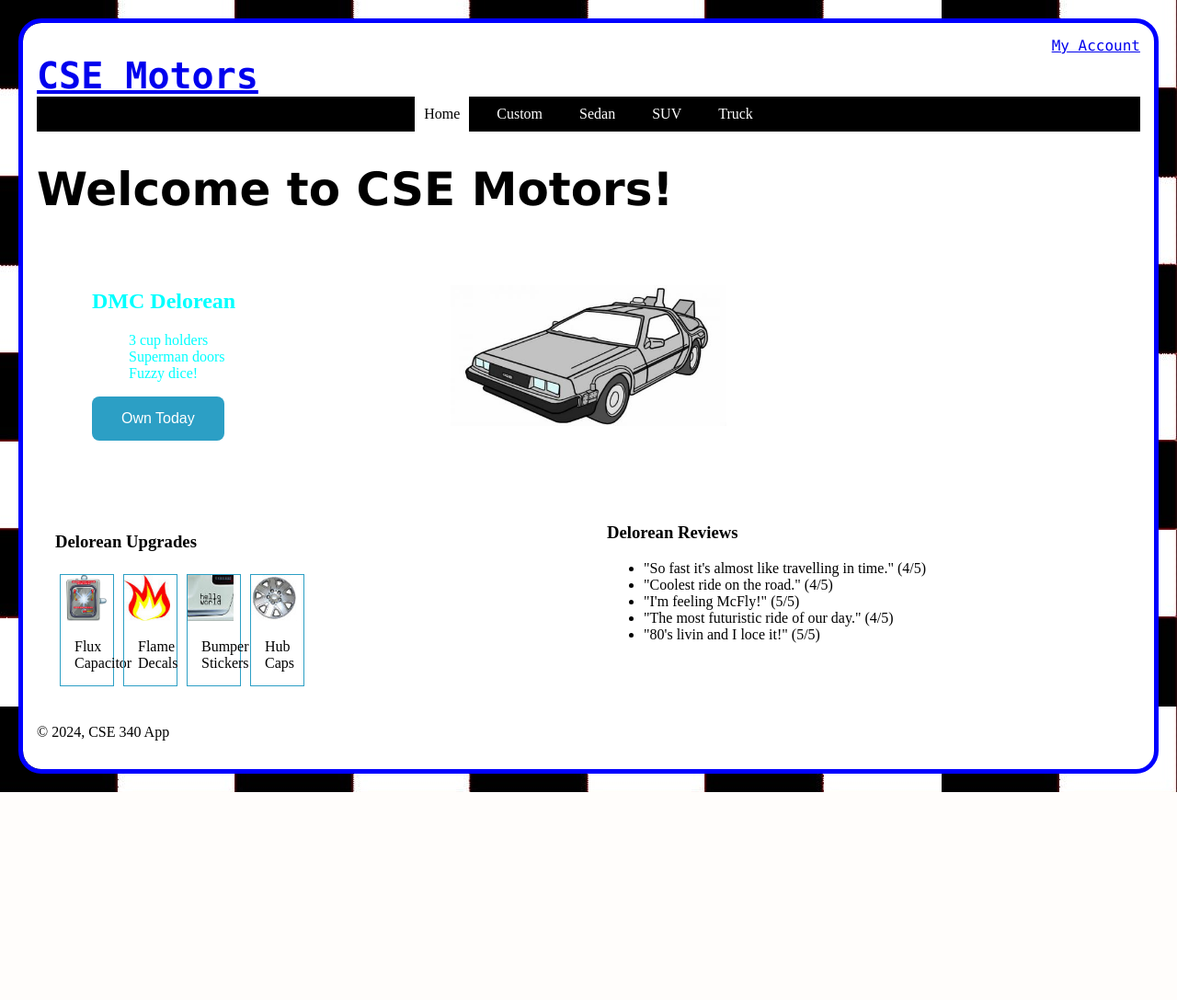
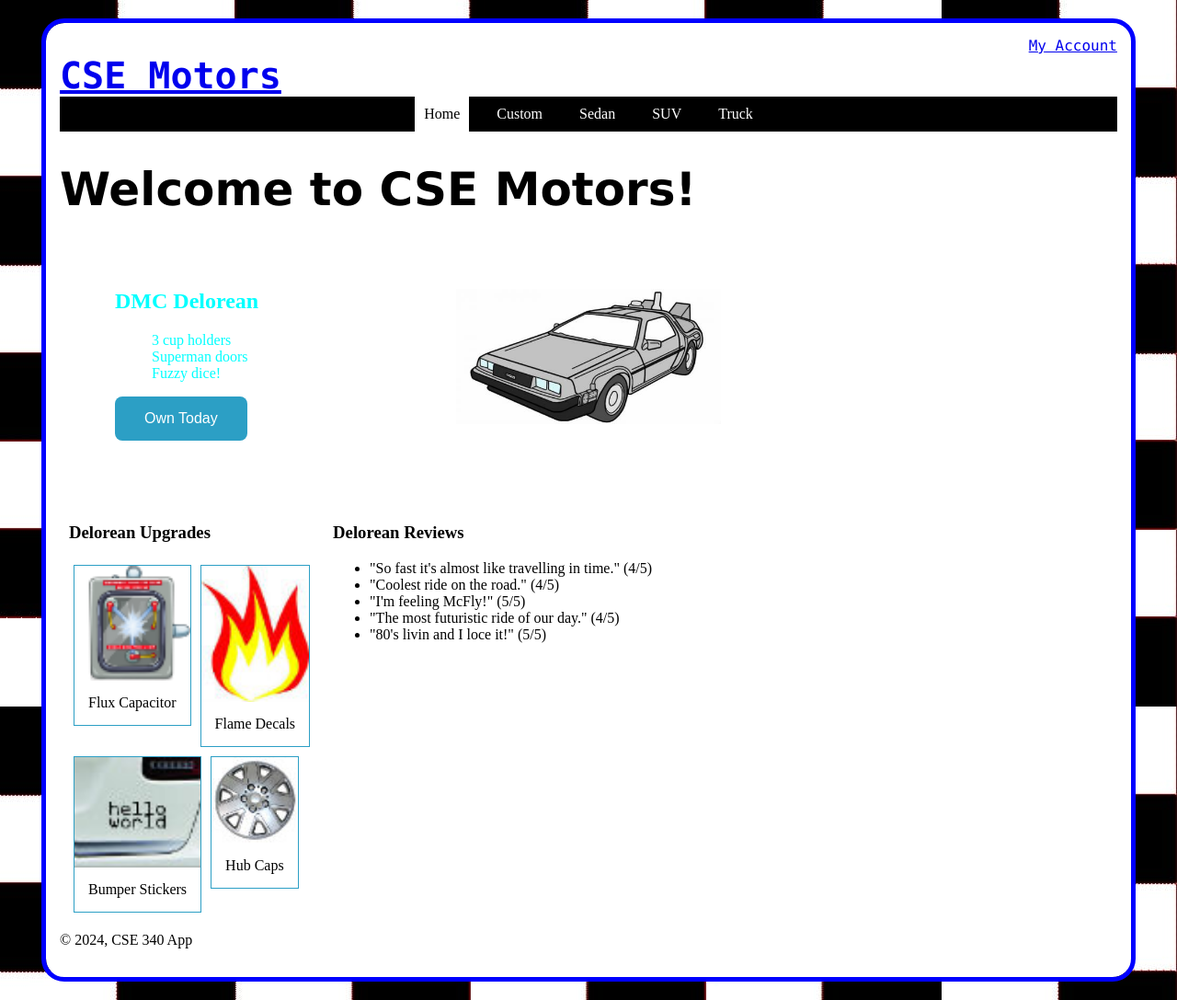
Before and after one commit to jlcrow23/cse340starter, a Node server app: page / in a window 1280 px wide. Shown: the whole page at 92% size. Before the commit the page ends 861 px from the top, so only its background shows below. Run offline with Node 20, Linux system fonts and the light colour scheme; some libraries are stand-ins or nearby versions.

Commit message:
fix look of site

```diff
--- a/public/css/styles.css
+++ b/public/css/styles.css
@@ -1,13 +1,16 @@
 /******* Change Box Model ***************/
 *,
 *:before,
-*:after {
-  box-sizing: content-box;
+* {
+  box-sizing: border-box;
 }
+
+/*total page CSS*/
 html {
   background: url(../images/site/checkerboard.jpg);
   background-size: auto;
 }
+/*header CSS*/
 .siteName {
   color:black;
   font-size: 40px;
@@ -23,8 +26,10 @@ h1 {
 .flex-contain {
   display: flex;
   flex-direction: row;
+  flex-wrap: wrap;
   justify-content: center;
 }
+/*Car Details CSS*/
 .carDetails {
   color: aqua;
   padding: 20px;
@@ -48,7 +53,7 @@ button {
   display: inline-block;
   font-size: 16px;
 }
-
+/*body CSS*/
 body {
   border: 5px solid blue;
   padding: 15px;
@@ -56,7 +61,7 @@ body {
   background: white;
   background-clip: padding-box;
   border-radius: 25px;
-  margin: 20px;
+  margin: 20px 45px 20px 45px;
 }
 #section1 {
   background: url("../images/vehicles/delorean.jpg") center no-repeat;
@@ -64,22 +69,18 @@ body {
 }
 
 #section2 {
-  display: -webkit-flex;
   display: flex;
+  flex-wrap: wrap;
 }
-
+/*section 2 CSS*/
 .addons {
-  -webkit-flex: 2;
-  -ms-flex: 2;
-  flex: 2;
-  padding: 20px;
+  padding: 10px;
+  flex: 50%;
 }
 
 #reviews {
-  -webkit-flex: 2;
-  -ms-flex: 2;
-  flex: 2;
-  padding: 10px
+  padding: 10px;
+  flex: 50%;
 }
 
 #tools {
@@ -92,29 +93,47 @@ div.extras {
   margin: 5px;
   border: 1px solid #2c9fc5;
   float: left;
-  width: 10%;
+  width: auto;
+  height: auto;
 }
 
 div.extras:hover {
   border: 2px solid black;
 }
 
+.center {
+  display: block;
+  margin-left:auto;
+  margin-right:auto;
+  width: 100%;
+  height: auto;
+}
+
 div.desc {
   padding: 15px;
   text-align: center;
+  margin-left:auto;
+  margin-right:auto;
 }
 
 div.bumpCaps {
   margin: 5px;
   border: 1px solid #2c9fc5;
   float: left;
-  width: 10%;
+  width: auto;
+  height: auto;
 }
 
 div.bumpCaps:hover {
   border: 2px solid black;
 }
-
+/*responsive CSS*/
+/* .responsive {
+  padding: 0 6px;
+  float: left;
+  width: 49.9999%;
+} */
+/*navigation bar CSS*/
 nav {
   background-color: black;
   color: white;
@@ -157,7 +176,7 @@ nav ul li a:hover {
 .open li {
   display: block;
 }
-
+/*different screen page view*/
 @media only screen and (min-width: 32.5em) {
   nav ul {
       flex-direction: row;
@@ -171,4 +190,11 @@ nav ul li a:hover {
       display: inline;
       margin: 0 10px;
   }
+  @media only screen and (max-width: 700px) {
+    .addons, #reviews {
+      flex: 100%;
+    }
+  }
+
+
 }
--- a/views/index.ejs
+++ b/views/index.ejs
@@ -12,37 +12,42 @@
     </div>
 </section>
 <section id="section2">
+    <div class="responsive">
         <div class="addons">
             <div class="flux">
                 <h3>Delorean Upgrades</h3>
                 <div class="extras">
                     <a target="_blank" href="../public/images/upgrades/flux-cap.png">
-                    <img src="../public/images/upgrades/flux-cap.png" alt="flux-cap" width="50" height="50">
+                        <img src="../public/images/upgrades/flux-cap.png" alt="flux-cap" class="center">
                     </a>
                     <div class="desc">Flux Capacitor</div>
                 </div>
                 <div class="extras">
                     <a target="_blank" href="../public/images/upgrades/flame.jpg">
-                    <img src="../public/images/upgrades/flame.jpg" alt="flame" width="50" height="50">
+                        <img src="../public/images/upgrades/flame.jpg" alt="flame" class="center">
                     </a>
                     <div class="desc">Flame Decals</div>
                 </div>
             </div>
+        </div>
+        <div class="addons">
             <div class="bumpCaps">
                 <a target="_blank" href="../public/images/upgrades/bumper_sticker.jpg">
-                <img src="../public/images/upgrades/bumper_sticker.jpg" alt="bumper_sticker" width="50" height="50">
+                    <img src="../public/images/upgrades/bumper_sticker.jpg" alt="bumper_sticker" class="center">
                 </a>
                 <div class="desc">Bumper Stickers</div>
             </div>
             <div class="bumpCaps">
                 <a target="_blank" href="../public/images/upgrades/hub-cap.jpg">
-                <img src="../public/images/upgrades/hub-cap.jpg" alt="hub-cap" width="50" height="50">
+                    <img src="../public/images/upgrades/hub-cap.jpg" alt="hub-cap" class="center">
                 </a>
                 <div class="desc">Hub Caps</div>
             </div>
         </div>
+    </div>
 
 
+    <div class="responsive">
        <div id="reviews">
             <h3>Delorean Reviews</h3>
             <ul>
@@ -53,5 +58,7 @@
                 <li>"80's livin and I loce it!" (5/5)</li>
             </ul>
         </div>
+    </div>
+
 
 </section>
```
Lines whose indentation alone changed are shown as unchanged.
